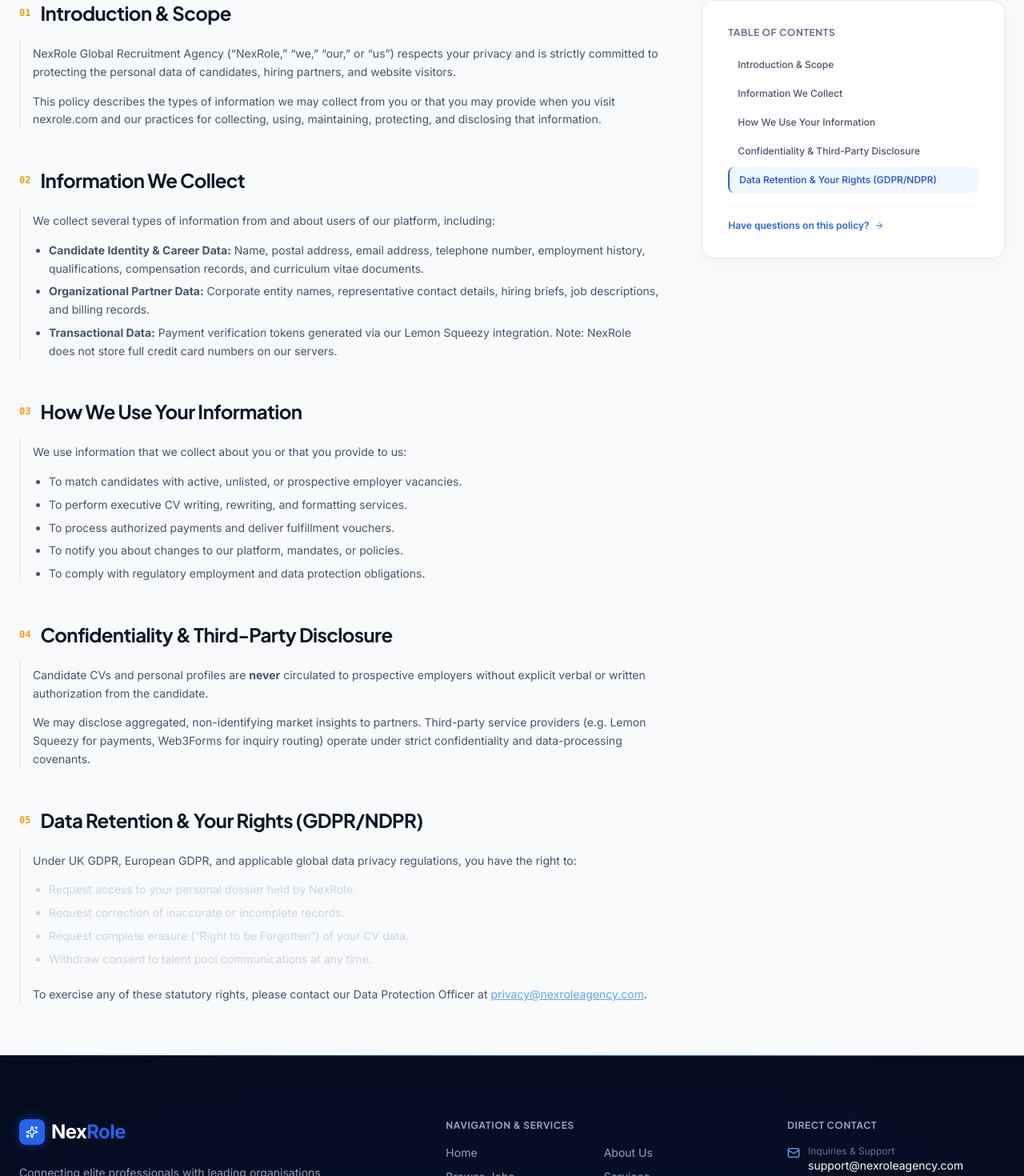
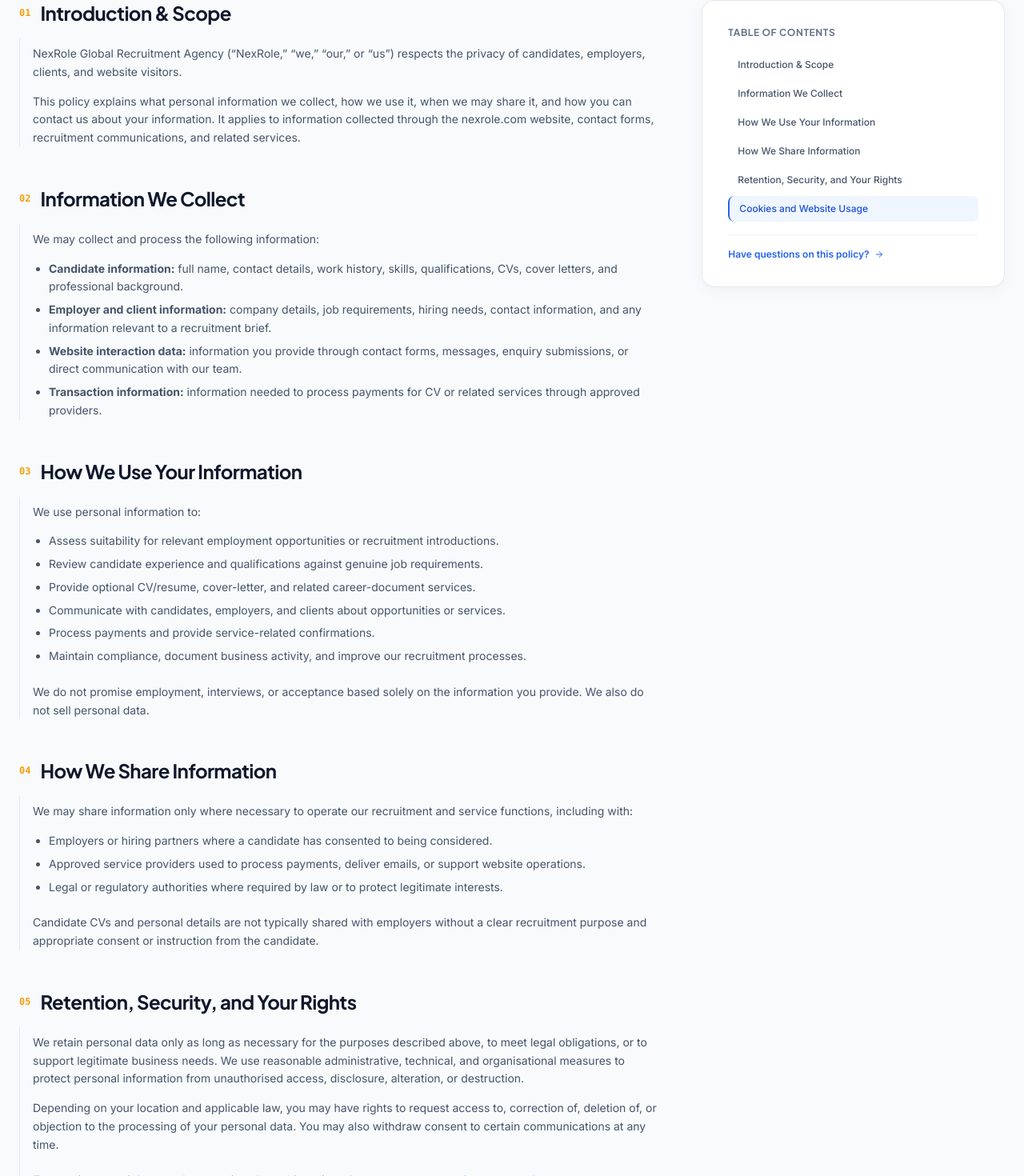
Before and after one commit to OlamilekanAMF/nexrole, a Next.js app: page /privacy-policy in a window 1280 px wide. Shown: the part 418-1888 px from the top of the page at 80% size. Built offline with nearby package versions, Linux system fonts and the light colour scheme.

Commit message:
Update privacy policy to reflect recruitment data handling and transparency

```diff
--- a/app/privacy-policy/page.tsx
+++ b/app/privacy-policy/page.tsx
@@ -3,7 +3,7 @@
 
 export const metadata: Metadata = {
   title: "Privacy Policy",
-  description: "NexRole Privacy Policy and GDPR Data Protection Standards.",
+  description: "NexRole privacy policy covering candidate, employer, and website user data handling.",
 };
 
 export default function PrivacyPolicyPage() {
@@ -14,14 +14,15 @@
       content: (
         <>
           <p>
-            NexRole Global Recruitment Agency (&ldquo;NexRole,&rdquo; &ldquo;we,&rdquo;
-            &ldquo;our,&rdquo; or &ldquo;us&rdquo;) respects your privacy and is strictly committed
-            to protecting the personal data of candidates, hiring partners, and website visitors.
+            NexRole Global Recruitment Agency (&ldquo;NexRole,&rdquo; &ldquo;we,&rdquo; &ldquo;our,&rdquo;
+            or &ldquo;us&rdquo;) respects the privacy of candidates, employers, clients, and website
+            visitors.
           </p>
           <p>
-            This policy describes the types of information we may collect from you or that you may
-            provide when you visit nexrole.com and our practices for collecting, using, maintaining,
-            protecting, and disclosing that information.
+            This policy explains what personal information we collect, how we use it, when we may share
+            it, and how you can contact us about your information. It applies to information collected
+            through the nexrole.com website, contact forms, recruitment communications, and related
+            services.
           </p>
         </>
       ),
@@ -31,21 +32,23 @@
       title: "Information We Collect",
       content: (
         <>
-          <p>We collect several types of information from and about users of our platform, including:</p>
+          <p>We may collect and process the following information:</p>
           <ul className="list-disc pl-5 space-y-1.5 text-slate-600 dark:text-slate-300">
             <li>
-              <strong>Candidate Identity & Career Data:</strong> Name, postal address, email address,
-              telephone number, employment history, qualifications, compensation records, and
-              curriculum vitae documents.
+              <strong>Candidate information:</strong> full name, contact details, work history, skills,
+              qualifications, CVs, cover letters, and professional background.
             </li>
             <li>
-              <strong>Organizational Partner Data:</strong> Corporate entity names, representative
-              contact details, hiring briefs, job descriptions, and billing records.
+              <strong>Employer and client information:</strong> company details, job requirements,
+              hiring needs, contact information, and any information relevant to a recruitment brief.
             </li>
             <li>
-              <strong>Transactional Data:</strong> Payment verification tokens generated via our
-              Lemon Squeezy integration. Note: NexRole does not store full credit card numbers on our
-              servers.
+              <strong>Website interaction data:</strong> information you provide through contact forms,
+              messages, enquiry submissions, or direct communication with our team.
+            </li>
+            <li>
+              <strong>Transaction information:</strong> information needed to process payments for CV or
+              related services through approved providers.
             </li>
           </ul>
         </>
@@ -56,55 +59,79 @@
       title: "How We Use Your Information",
       content: (
         <>
-          <p>We use information that we collect about you or that you provide to us:</p>
+          <p>We use personal information to:</p>
           <ul className="list-disc pl-5 space-y-1.5 text-slate-600 dark:text-slate-300">
-            <li>To match candidates with active, unlisted, or prospective employer vacancies.</li>
-            <li>To perform executive CV writing, rewriting, and formatting services.</li>
-            <li>To process authorized payments and deliver fulfillment vouchers.</li>
-            <li>To notify you about changes to our platform, mandates, or policies.</li>
-            <li>To comply with regulatory employment and data protection obligations.</li>
+            <li>Assess suitability for relevant employment opportunities or recruitment introductions.</li>
+            <li>Review candidate experience and qualifications against genuine job requirements.</li>
+            <li>Provide optional CV/resume, cover-letter, and related career-document services.</li>
+            <li>Communicate with candidates, employers, and clients about opportunities or services.</li>
+            <li>Process payments and provide service-related confirmations.</li>
+            <li>Maintain compliance, document business activity, and improve our recruitment processes.</li>
           </ul>
-        </>
-      ),
-    },
-    {
-      id: "data-sharing",
-      title: "Confidentiality & Third-Party Disclosure",
-      content: (
-        <>
-          <p>
-            Candidate CVs and personal profiles are <strong>never</strong> circulated to prospective
-            employers without explicit verbal or written authorization from the candidate.
-          </p>
-          <p>
-            We may disclose aggregated, non-identifying market insights to partners. Third-party
-            service providers (e.g. Lemon Squeezy for payments, Web3Forms for inquiry routing) operate
-            under strict confidentiality and data-processing covenants.
+          <p className="pt-2">
+            We do not promise employment, interviews, or acceptance based solely on the information you
+            provide. We also do not sell personal data.
           </p>
         </>
       ),
     },
     {
-      id: "data-retention",
-      title: "Data Retention & Your Rights (GDPR/NDPR)",
+      id: "sharing",
+      title: "How We Share Information",
       content: (
         <>
           <p>
-            Under UK GDPR, European GDPR, and applicable global data privacy regulations, you have the
-            right to:
+            We may share information only where necessary to operate our recruitment and service
+            functions, including with:
           </p>
-          <ul className="list-disc pl-5 space-y-1.5 text-slate-300">
-            <li>Request access to your personal dossier held by NexRole.</li>
-            <li>Request correction of inaccurate or incomplete records.</li>
-            <li>Request complete erasure (&ldquo;Right to be Forgotten&rdquo;) of your CV data.</li>
-            <li>Withdraw consent to talent pool communications at any time.</li>
+          <ul className="list-disc pl-5 space-y-1.5 text-slate-600 dark:text-slate-300">
+            <li>Employers or hiring partners where a candidate has consented to being considered.</li>
+            <li>Approved service providers used to process payments, deliver emails, or support website operations.</li>
+            <li>Legal or regulatory authorities where required by law or to protect legitimate interests.</li>
           </ul>
           <p className="pt-2">
-            To exercise any of these statutory rights, please contact our Data Protection Officer at{" "}
-            <a href="mailto:privacy@nexroleagency.com" className="text-blue-400 underline">
+            Candidate CVs and personal details are not typically shared with employers without a clear
+            recruitment purpose and appropriate consent or instruction from the candidate.
+          </p>
+        </>
+      ),
+    },
+    {
+      id: "retention-rights",
+      title: "Retention, Security, and Your Rights",
+      content: (
+        <>
+          <p>
+            We retain personal data only as long as necessary for the purposes described above, to meet
+            legal obligations, or to support legitimate business needs. We use reasonable administrative,
+            technical, and organisational measures to protect personal information from unauthorised
+            access, disclosure, alteration, or destruction.
+          </p>
+          <p>
+            Depending on your location and applicable law, you may have rights to request access to,
+            correction of, deletion of, or objection to the processing of your personal data. You may
+            also withdraw consent to certain communications at any time.
+          </p>
+          <p className="pt-2">
+            To exercise your rights or ask a question about this policy, please contact us at{" "}
+            <a href="mailto:privacy@nexroleagency.com" className="text-blue-600 dark:text-blue-400 underline">
               privacy@nexroleagency.com
             </a>
             .
+          </p>
+        </>
+      ),
+    },
+    {
+      id: "cookies",
+      title: "Cookies and Website Usage",
+      content: (
+        <>
+          <p>
+            Our website may use cookies or similar technologies to support functionality, improve user
+            experience, and help understand website performance. You can control or disable cookies
+            through your browser settings, but some website features may not work as intended if cookies
+            are disabled.
           </p>
         </>
       ),
@@ -114,7 +141,7 @@
   return (
     <LegalPageLayout
       title="Privacy Policy"
-      subtitle="How NexRole handles, secures, and honors candidate confidentiality and institutional hiring data globally."
+      subtitle="How NexRole handles personal information for recruitment, client communications, and professional career-document services."
       sections={sections}
     />
   );
```
